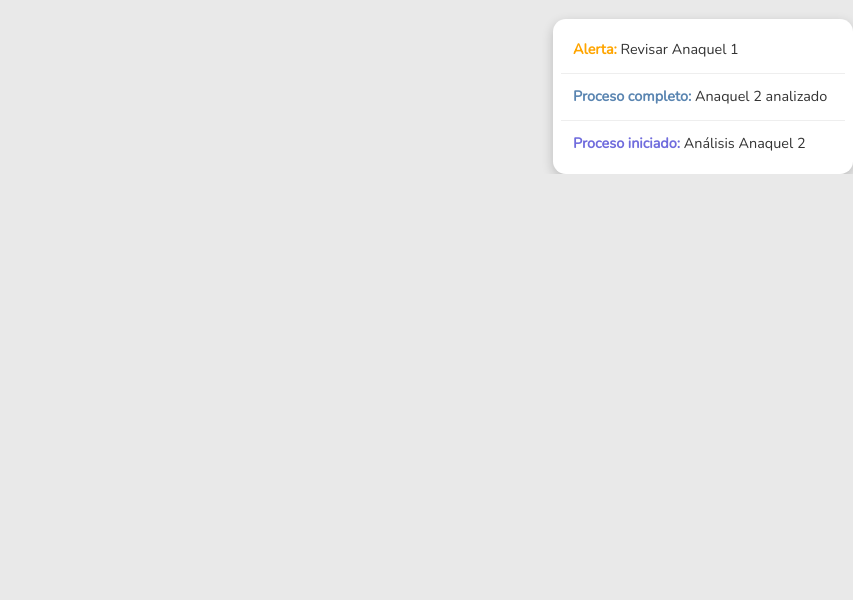
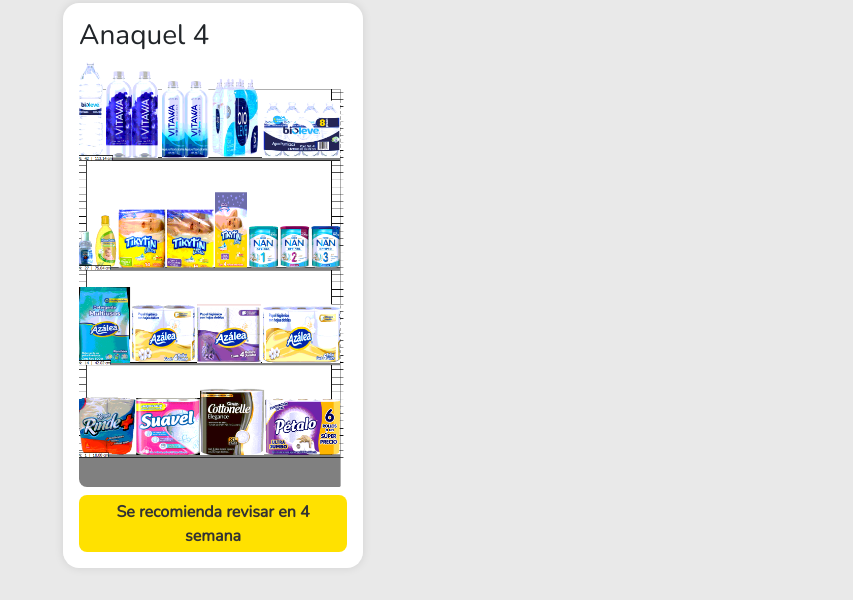
Before and after one commit to Didi-121/Missing-product-detector, a PHP site: page /frontend/html/usuario.html in a window 1280 px wide. Shown: the part 715-1315 px from the top of the page, without its empty margins (427-1280 px from the left). Before the commit the page ends 889 px from the top, so only its background shows below. Run offline with PHP 8.4, Linux system fonts and the light colour scheme.

Commit message:
Anaqueles y notificaciones (usuario comun)

```diff
--- a/frontend/css/usuario.css
+++ b/frontend/css/usuario.css
@@ -64,6 +64,9 @@
 }
 
 
+
+
+/* Notificaciones */
 .notification-icon {
   margin-left: auto;
   background: none;
@@ -76,25 +79,41 @@
 }
 
 .notification-box {
-  position: absolute;
-  top: 2.5rem;
-  right: 0;
+  display: none;
+  position: absolute; /* o fixed si quieres que flote */
+  top: 4rem;
+  right: 2rem;
+  background-color: white;
   width: 300px;
-  background-color: white;
-  color: #333;
-  border-radius: 0.8rem;
-  box-shadow: 0 4px 12px rgba(0, 0, 0, 0.2);
-  padding: 0.5rem;
+  border-radius: 0.5rem;
+  box-shadow: 0 4px 12px rgba(0,0,0,0.2);
   z-index: 1000;
-  display: block; /* cambia a none en JS si quieres ocultarla */
 }
-
+.notification-box.visible {
+  display: block;
+}
 .notification-item {
-  padding: 0.75rem;
-  border-bottom: 1px solid #eee;
+  background-color: #f5f5f5;
+  padding: 0.75rem 1rem;
+  margin-bottom: 0.75rem;
+  border-radius: 0.6rem;
+  box-shadow: 0 2px 6px rgba(0,0,0,0.1);
   font-size: 0.9rem;
+  border-left: 5px solid transparent;
 }
 
 .notification-item:last-child {
   border-bottom: none;
 }
+
+.notification-item .noti-content {
+  display: flex;
+  align-items: center;
+  gap: 0.5rem;
+}
+
+.noti-icon {
+  width: 24px;
+  height: 24px;
+  object-fit: contain;
+}
--- a/frontend/html/usuario.html
+++ b/frontend/html/usuario.html
@@ -9,6 +9,7 @@
     <link rel="stylesheet" href="../css/defaults.css">
     <link rel="stylesheet"
         href="https://fonts.googleapis.com/css2?family=Material+Symbols+Rounded:opsz,wght,FILL,GRAD@24,300,0..1,-25&icon_names=error,person,store" />
+        <link href="https://fonts.googleapis.com/css2?family=Material+Symbols+Outlined" rel="stylesheet" />
     <link href="https://cdn.jsdelivr.net/npm/bootstrap@5.3.6/dist/css/bootstrap.min.css" rel="stylesheet"
         integrity="sha384-4Q6Gf2aSP4eDXB8Miphtr37CMZZQ5oXLH2yaXMJ2w8e2ZtHTl7GptT4jmndRuHDT" crossorigin="anonymous">
 
@@ -26,48 +27,22 @@
         <h2>
             10XA00841
         </h2>
-        <button class="notification-icon">
+        <button id="notificationBtn" class="notification-icon">
             <svg xmlns="http://www.w3.org/2000/svg" width="30" height="30" fill="white" class="bi bi-bell-fill" viewBox="0 0 16 16">
             <path d="M8 16a2 2 0 0 0 2-2H6a2 2 0 0 0 2 2m.995-14.901a1 1 0 1 0-1.99 0A5 5 0 0 0 3 6c0 1.098-.5 6-2 7h14c-1.5-1-2-5.902-2-7 0-2.42-1.72-4.44-4.005-4.901"/>
         </svg>
         </button>
-
     </header>
 
-    <main class="main-content">
-        <section class="shelf-card">
-            <h3>Anaquel Botanas 1</h3>
-            <img src="../assets/images/anaquel1.png" alt="Anaquel 1" class="imagenAnaquel" />
-            <div class="recommendation">Se recomienda revisar en <span>1 día</span></div>
-        </section>
-
-        <section class="shelf-card">
-            <h3>Anaquel Limpieza 1</h3>
-            <img src="../assets/images/anaquel2.png" alt="Anaquel 2" class="imagenAnaquel"/>
-            <div class="recommendation">Se recomienda revisar en <span>2 días</span></div>
-        </section>
-
-        <section class="shelf-card">
-            <h3>Anaquel 3</h3>
-            <img src="../assets/images/anaquel3.png" alt="Anaquel 2" class="imagenAnaquel"/>
-            <div class="recommendation">Se recomienda revisar en <span>1 semana</span></div>
-        </section>
+    <main class="main-content" id="shelf-container">
     </main>
 
-    <div class="notification-area">
-        <div class="notification-box">
-            <div class="notification-item">
-                <strong style="color: orange;">Alerta:</strong> Revisar Anaquel 1
-            </div>
-            <div class="notification-item">
-            <strong style="color: #5A85B1;">Proceso completo:</strong> Anaquel 2 analizado
-            </div>
-            <div class="notification-item">
-            <strong style="color: #706CDD;">Proceso iniciado:</strong> Análisis Anaquel 2
-            </div>
-        </div>
+    <div class="notification-box">
     </div>
 
 
+    <script src="../js/notificacionesUser.js" defer></script>
+    <script src="../js/anaqueles.js" defer></script>
+
 </body>
 </html>
--- /dev/null
+++ b/frontend/js/anaqueles.js
@@ -0,0 +1,26 @@
+
+document.addEventListener("DOMContentLoaded", () => {
+  const anaqueles = [
+    { nombre: "Anaquel Botanas 1", imagen: "../assets/images/anaquel1.png", aviso: "1 día" },
+    { nombre: "Anaquel Limpieza 1", imagen: "../assets/images/anaquel2.png", aviso: "2 días" },
+    { nombre: "Anaquel 3", imagen: "../assets/images/anaquel1.png", aviso: "1 semana" },
+    { nombre: "Anaquel 4", imagen: "../assets/images/anaquel2.png", aviso: "4 semana" }
+  ];
+
+  const container = document.getElementById("shelf-container");
+
+  if (container) {
+    anaqueles.forEach((anaquel, i) => {
+      const section = document.createElement("section");
+      section.className = "shelf-card";
+      section.innerHTML = `
+        <h3>${anaquel.nombre}</h3>
+        <img src="${anaquel.imagen}" alt="Anaquel ${i + 1}" class="imagenAnaquel" />
+        <div class="recommendation">Se recomienda revisar en <span>${anaquel.aviso}</span></div>
+      `;
+      container.appendChild(section);
+    });
+  } else {
+    console.warn("No se encontró el contenedor con id 'shelf-container'");
+  }
+});
--- /dev/null
+++ b/frontend/js/notificacionesUser.js
@@ -0,0 +1,67 @@
+const notificaciones = [
+  { tipo: "alerta", mensaje: "Revisar Anaquel 1" },
+  { tipo: "completo", mensaje: "Anaquel 2 analizado" },
+  { tipo: "iniciado", mensaje: "Análisis Anaquel 2" },
+  { tipo: "iniciado", mensaje: "Análisis Anaquel 3" }
+];
+
+const iconos = {
+  alerta: "error",
+  completo: "published_with_changes",
+  iniciado: "arrow_circle_up"
+};
+
+function mostrarNotificaciones(lista) {
+  const contenedor = document.querySelector(".notification-box");
+  if (!contenedor) {
+    console.warn("No se encontró '.notification-box'");
+    return;
+  }
+
+  contenedor.innerHTML = "";
+
+  lista.forEach(n => {
+    const div = document.createElement("div");
+    div.classList.add("notification-item", n.tipo);
+
+    let color = "#333";
+    if (n.tipo === "alerta") color = "orange";
+    else if (n.tipo === "completo") color = "#5A85B1";
+    else if (n.tipo === "iniciado") color = "#706CDD";
+
+    const icono = iconos[n.tipo] || "notifications";
+
+    div.innerHTML = `
+      <div class="noti-content">
+        <span class="material-symbols-outlined noti-icon" style="color: ${color};">
+          ${icono}
+        </span>
+        <strong style="color: ${color}; text-transform: capitalize;">
+          ${n.tipo}:
+        </strong> ${n.mensaje}
+      </div>
+    `;
+
+    contenedor.appendChild(div);
+  });
+}
+
+document.addEventListener("DOMContentLoaded", () => {
+  mostrarNotificaciones(notificaciones);
+
+  const toggleBtn = document.getElementById("notificationBtn");
+  const panel = document.querySelector(".notification-box");
+
+  if (toggleBtn && panel) {
+    toggleBtn.addEventListener("click", () => {
+      panel.classList.toggle("visible");
+    });
+
+    // Opcional: cerrar al hacer clic fuera
+    document.addEventListener("click", (e) => {
+      if (!panel.contains(e.target) && !toggleBtn.contains(e.target)) {
+        panel.classList.remove("visible");
+      }
+    });
+  }
+});
```
